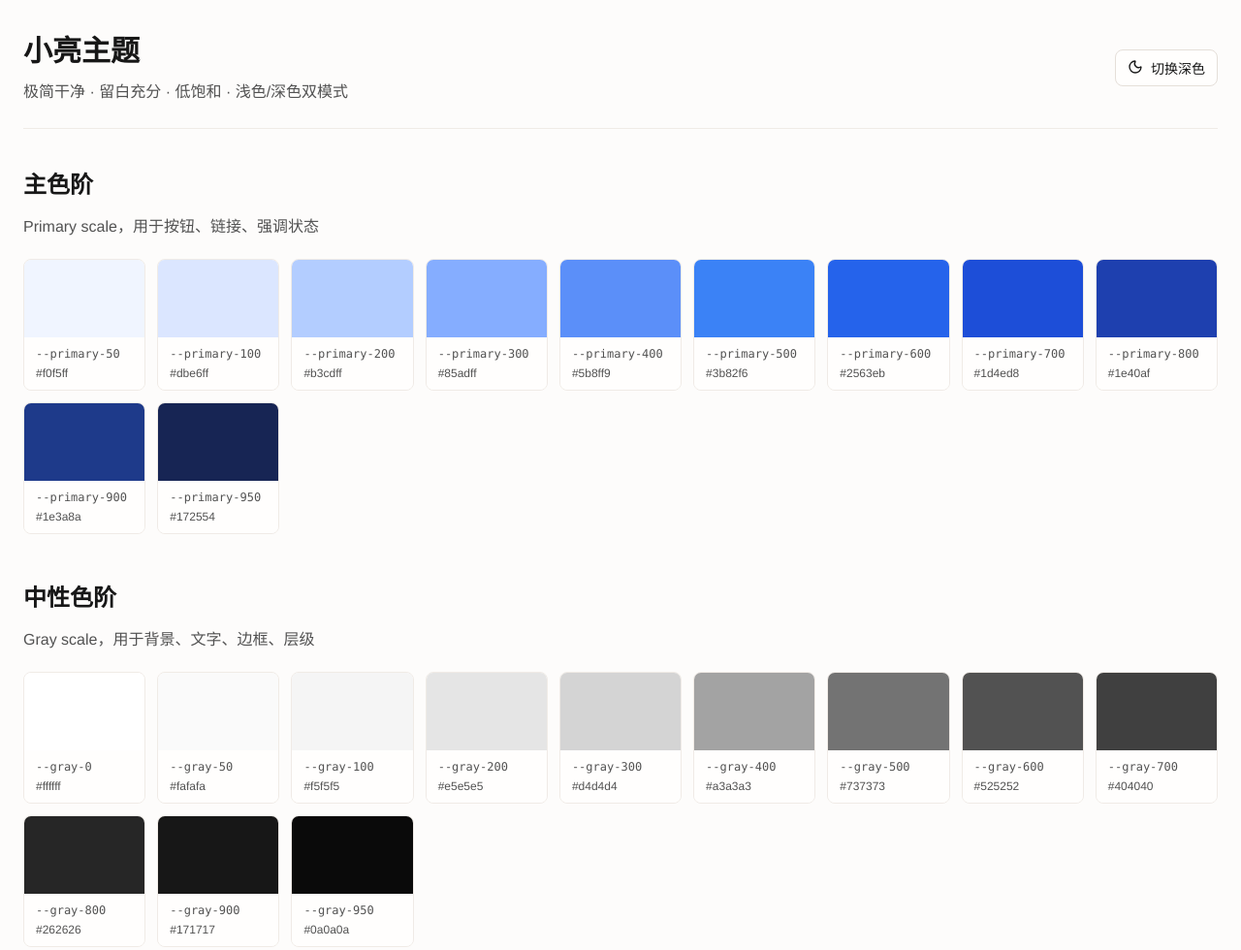
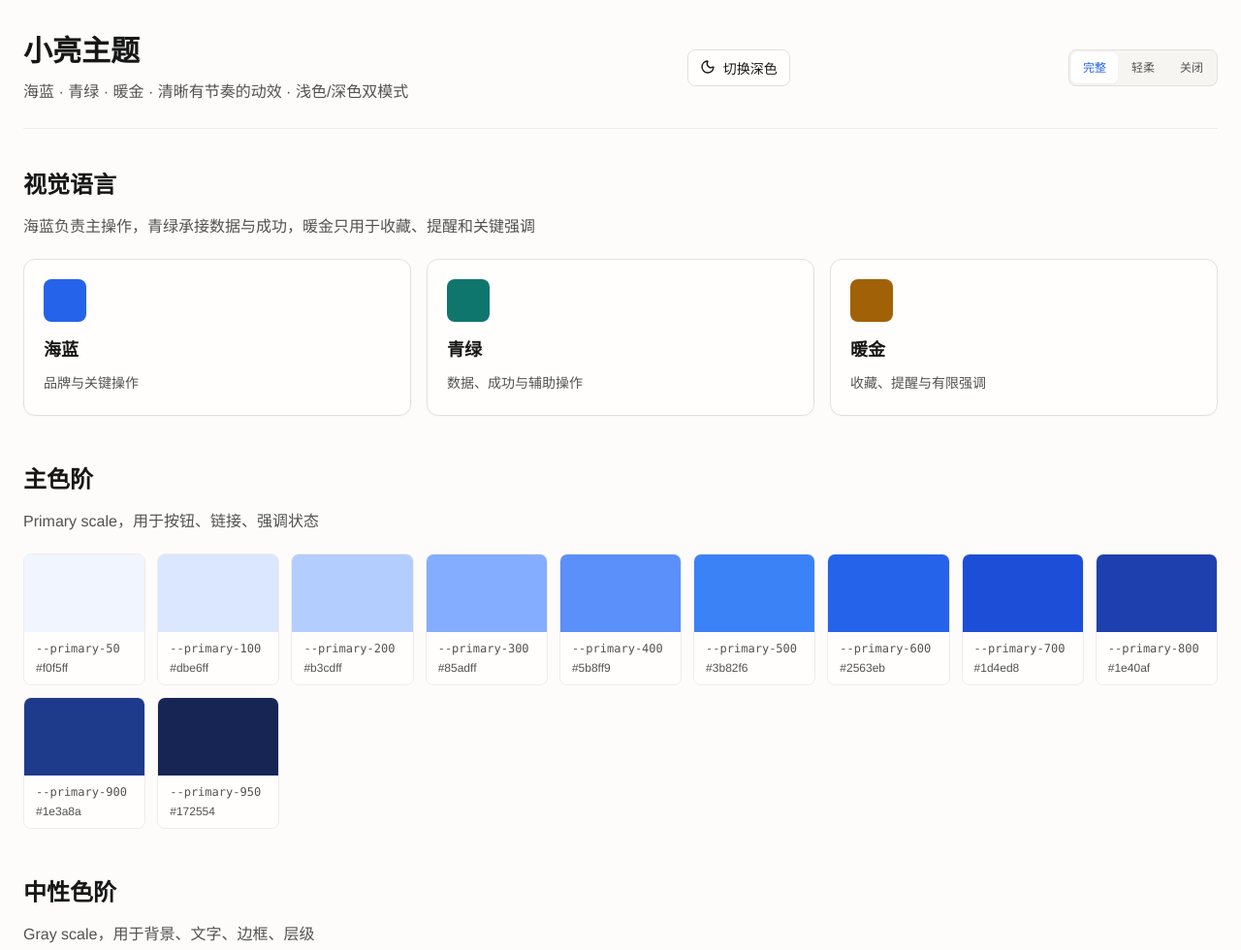
Before and after one commit to xiaoliang-hulue/xiaoliang-theme, a website: page preview/index.html in a window 1280 px wide. Shown: the top 980 px of the page at 97% size. Drawn offline with Linux system fonts and the light colour scheme.

Commit message:
feat(preview): add motion and palette lab

```diff
--- a/preview/index.html
+++ b/preview/index.html
@@ -58,6 +58,59 @@
     }
     .theme-toggle:hover {
       background: var(--color-surface-muted);
+    }
+    .motion-controls {
+      display: inline-flex;
+      gap: 2px;
+      padding: 2px;
+      border: 1px solid var(--color-border);
+      border-radius: var(--radius-md);
+      background: var(--color-surface-muted);
+    }
+    .motion-toggle {
+      min-height: 32px;
+      padding: 0 var(--space-3);
+      border: 0;
+      border-radius: 6px;
+      background: transparent;
+      color: var(--color-text-secondary);
+      font: inherit;
+      font-size: var(--text-xs);
+      cursor: pointer;
+      transition: background-color var(--motion-duration-fast) var(--motion-ease-standard), color var(--motion-duration-fast) var(--motion-ease-standard);
+    }
+    .motion-toggle.is-active {
+      background: var(--color-surface-elevated);
+      color: var(--color-primary);
+      box-shadow: var(--shadow-xs);
+    }
+    .language-grid {
+      display: grid;
+      grid-template-columns: repeat(3, minmax(0, 1fr));
+      gap: var(--space-4);
+    }
+    .language-card {
+      padding: var(--space-5);
+      border: 1px solid var(--color-border);
+      border-radius: var(--radius-lg);
+      background: var(--color-surface);
+      box-shadow: var(--shadow-xs);
+    }
+    .language-swatch {
+      display: block;
+      width: 44px;
+      height: 44px;
+      margin-bottom: var(--space-4);
+      border-radius: var(--radius-md);
+    }
+    .language-swatch.primary { background: var(--color-primary); }
+    .language-swatch.accent { background: var(--color-accent); }
+    .language-swatch.gold { background: var(--color-gold); }
+    .language-card h3 { margin: 0 0 var(--space-2); font-size: var(--text-lg); }
+    .language-card p { margin: 0; color: var(--color-text-secondary); font-size: var(--text-sm); }
+    @media (max-width: 720px) {
+      .header { align-items: flex-start; flex-direction: column; }
+      .language-grid { grid-template-columns: 1fr; }
     }
     .section {
       margin-bottom: var(--space-12);
@@ -231,13 +284,28 @@
     <header class="header">
       <div class="header-left">
         <h1>小亮主题</h1>
-        <p>极简干净 · 留白充分 · 低饱和 · 浅色/深色双模式</p>
+        <p>海蓝 · 青绿 · 暖金 · 清晰有节奏的动效 · 浅色/深色双模式</p>
       </div>
       <button class="theme-toggle" id="themeToggle" type="button">
         <span id="themeIcon"><svg xmlns="http://www.w3.org/2000/svg" width="16" height="16" viewBox="0 0 24 24" fill="none" stroke="currentColor" stroke-width="2" stroke-linecap="round" stroke-linejoin="round" aria-hidden="true"><path d="M20.985 12.486a9 9 0 1 1-9.473-9.472c.405-.022.617.46.402.803a6 6 0 0 0 8.268 8.268c.344-.215.825-.004.803.401"/></svg></span>
         <span id="themeLabel">切换深色</span>
       </button>
+      <div class="motion-controls" role="group" aria-label="动效模式">
+        <button class="motion-toggle is-active" type="button" data-motion-value="full">完整</button>
+        <button class="motion-toggle" type="button" data-motion-value="subtle">轻柔</button>
+        <button class="motion-toggle" type="button" data-motion-value="off">关闭</button>
+      </div>
     </header>
+
+    <section class="section">
+      <h2 class="section-title">视觉语言</h2>
+      <p class="section-desc">海蓝负责主操作，青绿承接数据与成功，暖金只用于收藏、提醒和关键强调</p>
+      <div class="language-grid">
+        <article class="language-card motion-rise"><span class="language-swatch primary"></span><h3>海蓝</h3><p>品牌与关键操作</p></article>
+        <article class="language-card motion-rise" style="animation-delay:80ms"><span class="language-swatch accent"></span><h3>青绿</h3><p>数据、成功与辅助操作</p></article>
+        <article class="language-card motion-rise" style="animation-delay:160ms"><span class="language-swatch gold"></span><h3>暖金</h3><p>收藏、提醒与有限强调</p></article>
+      </div>
+    </section>
 
     <section class="section">
       <h2 class="section-title">主色阶</h2>
@@ -450,6 +518,20 @@
       applyTheme(currentDark);
     });
 
+    const motionButtons = document.querySelectorAll('[data-motion-value]');
+    function applyMotion(value) {
+      if (value === 'full') root.removeAttribute('data-motion');
+      else root.setAttribute('data-motion', value);
+      localStorage.setItem('xl-motion', value);
+      motionButtons.forEach((button) => {
+        button.classList.toggle('is-active', button.dataset.motionValue === value);
+      });
+    }
+    applyMotion(localStorage.getItem('xl-motion') || 'full');
+    motionButtons.forEach((button) => {
+      button.addEventListener('click', () => applyMotion(button.dataset.motionValue));
+    });
+
     mq.addEventListener('change', (e) => {
       currentDark = e.matches;
       applyTheme(currentDark);
@@ -464,7 +546,7 @@
        '--gray-500', '--gray-600', '--gray-700', '--gray-800', '--gray-900', '--gray-950']
     ];
     const semantic = [
-      ['--success', '--success-bg', '--warning', '--warning-bg', '--error', '--error-bg', '--info', '--info-bg']
+      ['--success', '--success-bg', '--warning', '--warning-bg', '--error', '--error-bg', '--info', '--info-bg', '--color-accent', '--color-accent-subtle', '--color-gold', '--color-gold-subtle']
     ];
 
     function renderGrid(containerId, tokens) {
```
